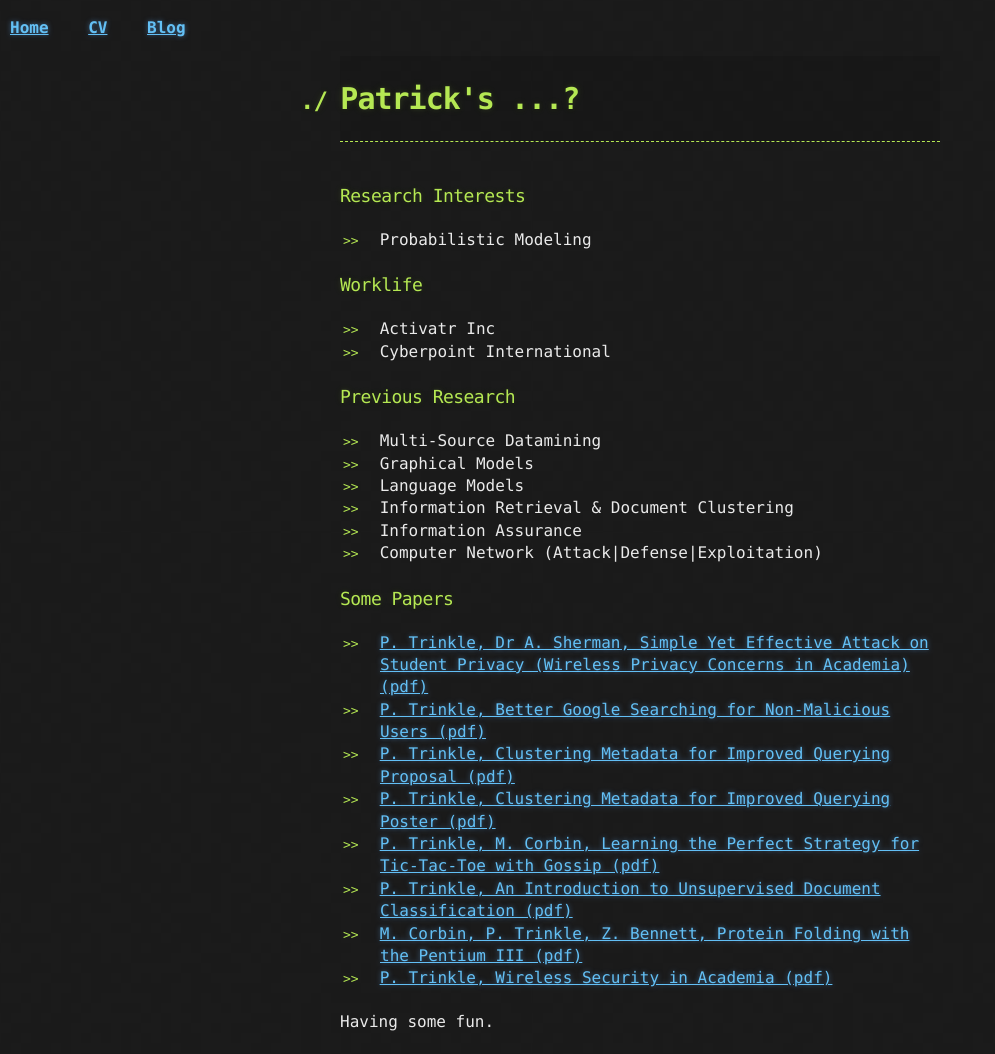
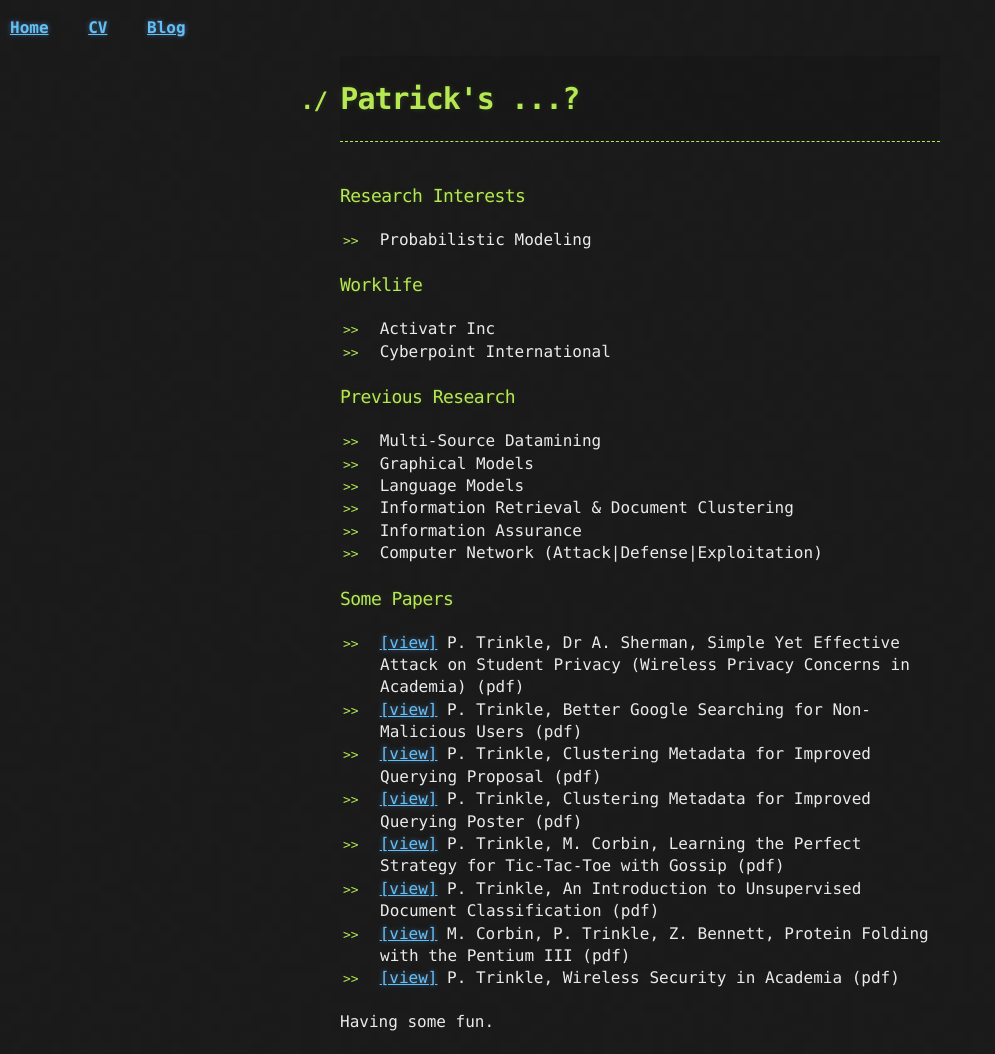
Before and after one commit to pstrinkle/pstrinkle.github.io, a Jekyll site: the page built from index.html, in a window 1280 px wide. Shown: the whole page, without its empty margins (0-995 px from the left). Built offline with Jekyll 4.4.1, drawn with Linux system fonts in a browser that asks for light colours.

Commit message:
Update index.html

```diff
--- a/index.html
+++ b/index.html
@@ -36,14 +36,14 @@
 <section id='papers'>
   <h3>Some Papers</h3>
   <ul>
-    <li><a href="http://userpages.umbc.edu/~tri1/docs/wirelessacademiatri1.pdf" title="Simple Yet Effective Attack on Student Privacy (Wireless Privacy Concerns in Academia)" target="_blank">P. Trinkle, Dr A. Sherman, Simple Yet Effective Attack on Student Privacy (Wireless Privacy Concerns in Academia) (pdf)</a></li>
-    <li><a href="http://userpages.umbc.edu/~tri1/docs/googleshort.pdf" title="Better Google Searching for Non-Malicious Users" target="_blank">P. Trinkle, Better Google Searching for Non-Malicious Users (pdf)</a></li>
-    <li><a href="http://userpages.umbc.edu/~tri1/docs/metadataproposal.pdf" title="Clustering Metadata for Improved Querying Proposal" target="_blank">P. Trinkle, Clustering Metadata for Improved Querying Proposal (pdf)</a></li>
-    <li><a href="http://userpages.umbc.edu/~tri1/docs/trinkle-metadata.pdf" title="Clustering Metadata for Improved Querying Poster" target="_blank">P. Trinkle, Clustering Metadata for Improved Querying Poster (pdf)</a></li>
-    <li><a href="http://userpages.umbc.edu/~tri1/docs/tictactoe.pdf" title="Learning the Perfect Strategy for Tic-Tac-Toe with Gossip" target="_blank">P. Trinkle, M. Corbin, Learning the Perfect Strategy for Tic-Tac-Toe with Gossip (pdf)</a></li>
-    <li><a href="http://userpages.umbc.edu/~tri1/docs/unsuperdocumentclass.pdf" title="An Introduction to Unsupervised Document Classification" target="_blank">P. Trinkle, An Introduction to Unsupervised Document Classification (pdf)</a></li>
-    <li><a href="http://userpages.umbc.edu/~tri1/docs/cmsc611.pdf" title="Protein Folding with the Pentium III" target="_blank">M. Corbin, P. Trinkle, Z. Bennett, Protein Folding with the Pentium III (pdf)</a></li>
-    <li><a href="http://userpages.umbc.edu/~tri1/docs/wirelessacademiatechreport.pdf" title="Wireless Security in Academia" target="_blank">P. Trinkle, Wireless Security in Academia (pdf)</a></li>
+    <li><a href="http://userpages.umbc.edu/~tri1/docs/wirelessacademiatri1.pdf" title="Simple Yet Effective Attack on Student Privacy (Wireless Privacy Concerns in Academia)" target="_blank">[view]</a> P. Trinkle, Dr A. Sherman, Simple Yet Effective Attack on Student Privacy (Wireless Privacy Concerns in Academia) (pdf)</li>
+    <li><a href="http://userpages.umbc.edu/~tri1/docs/googleshort.pdf" title="Better Google Searching for Non-Malicious Users" target="_blank">[view]</a> P. Trinkle, Better Google Searching for Non-Malicious Users (pdf)</li>
+    <li><a href="http://userpages.umbc.edu/~tri1/docs/metadataproposal.pdf" title="Clustering Metadata for Improved Querying Proposal" target="_blank">[view]</a> P. Trinkle, Clustering Metadata for Improved Querying Proposal (pdf)</li>
+    <li><a href="http://userpages.umbc.edu/~tri1/docs/trinkle-metadata.pdf" title="Clustering Metadata for Improved Querying Poster" target="_blank">[view]</a> P. Trinkle, Clustering Metadata for Improved Querying Poster (pdf)</li>
+    <li><a href="http://userpages.umbc.edu/~tri1/docs/tictactoe.pdf" title="Learning the Perfect Strategy for Tic-Tac-Toe with Gossip" target="_blank">[view]</a> P. Trinkle, M. Corbin, Learning the Perfect Strategy for Tic-Tac-Toe with Gossip (pdf)</li>
+    <li><a href="http://userpages.umbc.edu/~tri1/docs/unsuperdocumentclass.pdf" title="An Introduction to Unsupervised Document Classification" target="_blank">[view]</a> P. Trinkle, An Introduction to Unsupervised Document Classification (pdf)</li>
+    <li><a href="http://userpages.umbc.edu/~tri1/docs/cmsc611.pdf" title="Protein Folding with the Pentium III" target="_blank">[view]</a> M. Corbin, P. Trinkle, Z. Bennett, Protein Folding with the Pentium III (pdf)</li>
+    <li><a href="http://userpages.umbc.edu/~tri1/docs/wirelessacademiatechreport.pdf" title="Wireless Security in Academia" target="_blank">[view]</a> P. Trinkle, Wireless Security in Academia (pdf)</li>
   </ul>
 </section>
 
```
